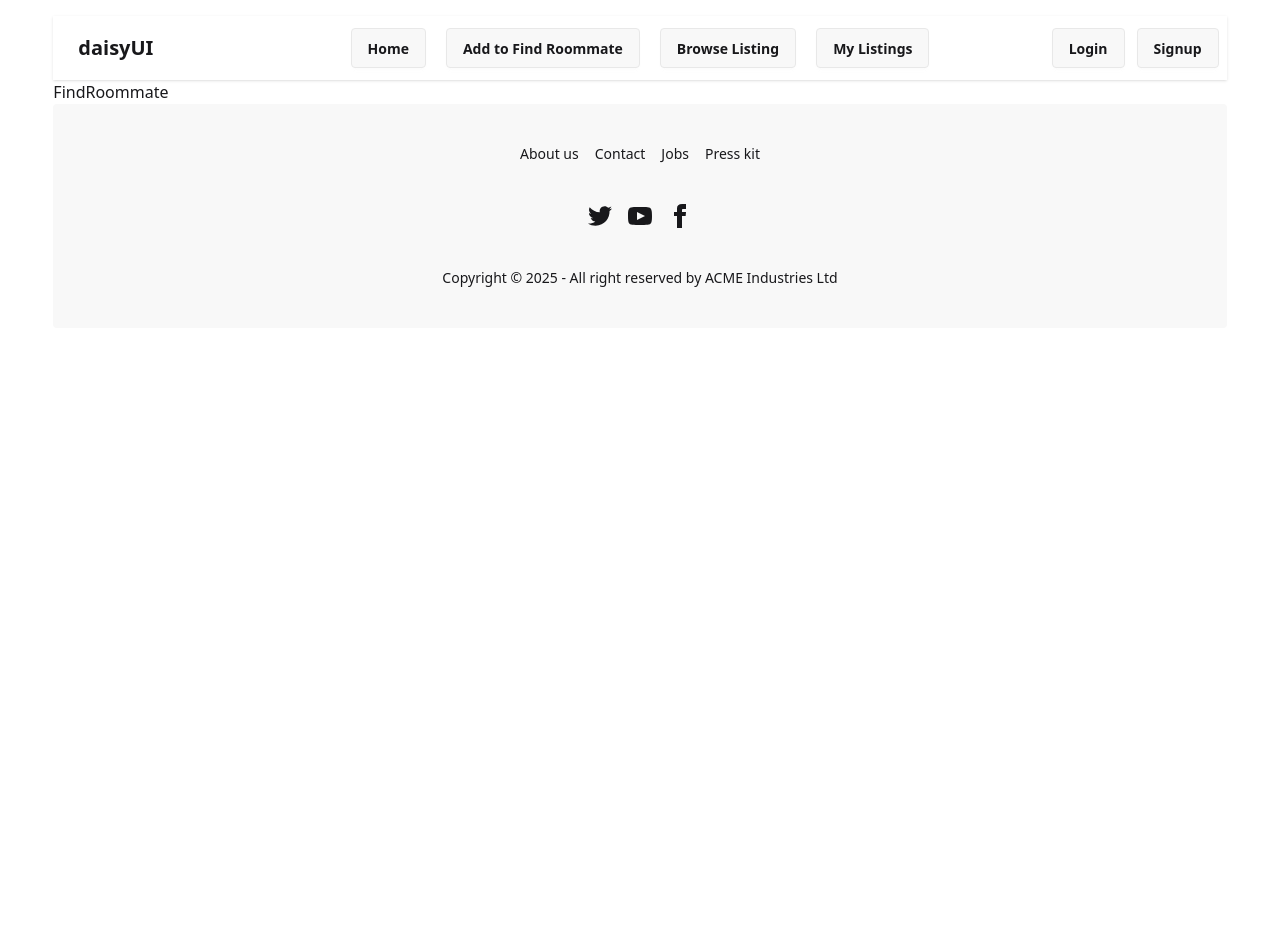
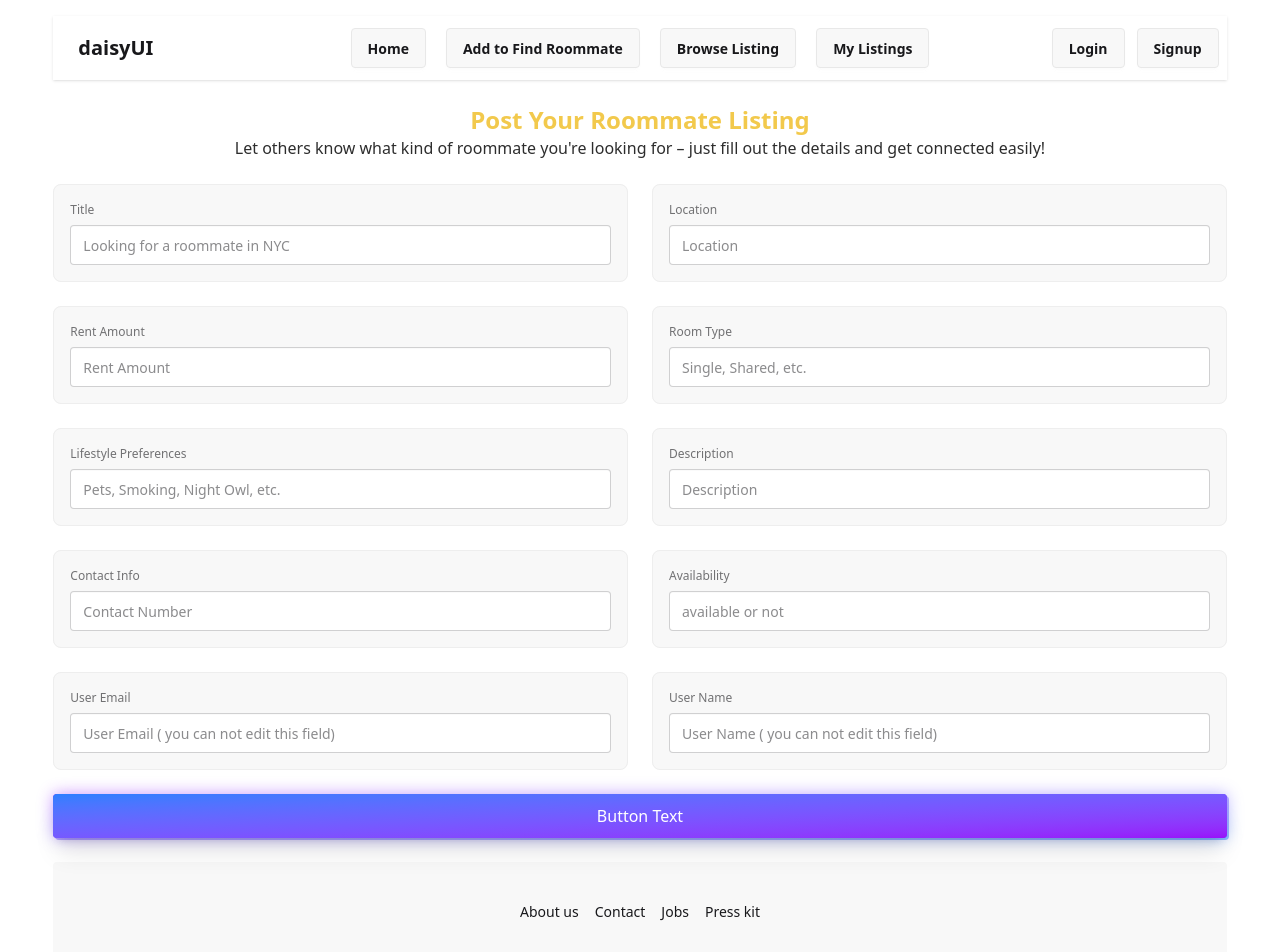
Before and after one commit to arjsabbir88/find_Roommate, a React (Vite) app: page /find-roommate in a window 1280 px wide. Shown: the top 952 px of the page. Before the commit the page ends 800 px from the top, so only its background shows below. Built offline with nearby package versions, Linux system fonts and the light colour scheme.

Commit message:
complete add to find roommate section

```diff
--- a/src/Pages/FindRoommate/FindRoommate.jsx
+++ b/src/Pages/FindRoommate/FindRoommate.jsx
@@ -2,6 +2,62 @@ import React from 'react'
 
 export const FindRoommate = () => {
     return (
-        <div>FindRoommate</div>
+        <div className='my-6'>
+            <div className='text-center my-6'>
+                <h1 className='text-xl md:text-2xl font-bold text-[#F2C94C]'>Post Your Roommate Listing</h1>
+                <p className='text-[#2D2D2D]'>Let others know what kind of roommate you're looking for – just fill out the details and get connected easily!</p>
+            </div>
+            <form className='grid grid-cols-1 md:grid-cols-2 gap-6'>
+                <fieldset className="fieldset bg-base-200 border-base-300 rounded-box w-full border p-4">
+                    <label className="label">Title</label>
+                    <input type="text" className="input w-full" placeholder="Looking for a roommate in NYC" required />
+                </fieldset>
+                <fieldset className="fieldset bg-base-200 border-base-300 rounded-box w-full border p-4">
+                    <label className="label">Location</label>
+                    <input type="text" className="input w-full" placeholder="Location" required />
+                </fieldset>
+                <fieldset className="fieldset bg-base-200 border-base-300 rounded-box w-full border p-4">
+                    <label className="label">Rent Amount</label>
+                    <input type="text" className="input w-full" placeholder="Rent Amount" required />
+                </fieldset>
+                <fieldset className="fieldset bg-base-200 border-base-300 rounded-box w-full border p-4">
+                    <label className="label">Room Type</label>
+                    <input type="text" className="input w-full" placeholder="Single, Shared, etc." required />
+                </fieldset>
+                <fieldset className="fieldset bg-base-200 border-base-300 rounded-box w-full border p-4">
+                    <label className="label">Lifestyle Preferences</label>
+                    <input type="text" className="input w-full" placeholder="Pets, Smoking, Night Owl, etc." required />
+                </fieldset>
+                <fieldset className="fieldset bg-base-200 border-base-300 rounded-box w-full border p-4">
+                    <label className="label">Description</label>
+                    <input type="text" className="input w-full" placeholder="Description" required />
+                </fieldset>
+                <fieldset className="fieldset bg-base-200 border-base-300 rounded-box w-full border p-4">
+                    <label className="label">Contact Info</label>
+                    <input type="text" className="input w-full" placeholder="Contact Number" required />
+                </fieldset>
+                <fieldset className="fieldset bg-base-200 border-base-300 rounded-box w-full border p-4">
+                    <label className="label">Availability</label>
+                    <input type="text" className="input w-full" placeholder="available or not" required />
+                </fieldset>
+                <fieldset className="fieldset bg-base-200 border-base-300 rounded-box w-full border p-4">
+                    <label className="label">User Email</label>
+                    <input type="email" className="input w-full" placeholder="User Email ( you can not edit this field)" required />
+                </fieldset>
+                <fieldset className="fieldset bg-base-200 border-base-300 rounded-box w-full border p-4">
+                    <label className="label">User Name</label>
+                    <input type="text" className="input w-full" placeholder="User Name ( you can not edit this field) " required />
+                </fieldset>
+                <div className='grid col-span-2 w-full'>
+                    <button type='submit' class="px-5 py-2.5 relative rounded group text-white font-medium inline-block w-full hover:cursor-pointer">
+                        <span class="absolute top-0 left-0 w-full h-full rounded opacity-50 filter blur-sm bg-gradient-to-br from-purple-600 to-blue-500"></span>
+                        <span class="h-full w-full inset-0 absolute mt-0.5 ml-0.5 bg-gradient-to-br filter group-active:opacity-0 rounded opacity-50 from-purple-600 to-blue-500"></span>
+                        <span class="absolute inset-0 w-full h-full transition-all duration-200 ease-out rounded shadow-xl bg-gradient-to-br filter group-active:opacity-0 group-hover:blur-sm from-purple-600 to-blue-500"></span>
+                        <span class="absolute inset-0 w-full h-full transition duration-200 ease-out rounded bg-gradient-to-br to-purple-600 from-blue-500"></span>
+                        <span class="relative">Button Text</span>
+                    </button>
+                </div>
+            </form>
+        </div>
     )
 }
```
